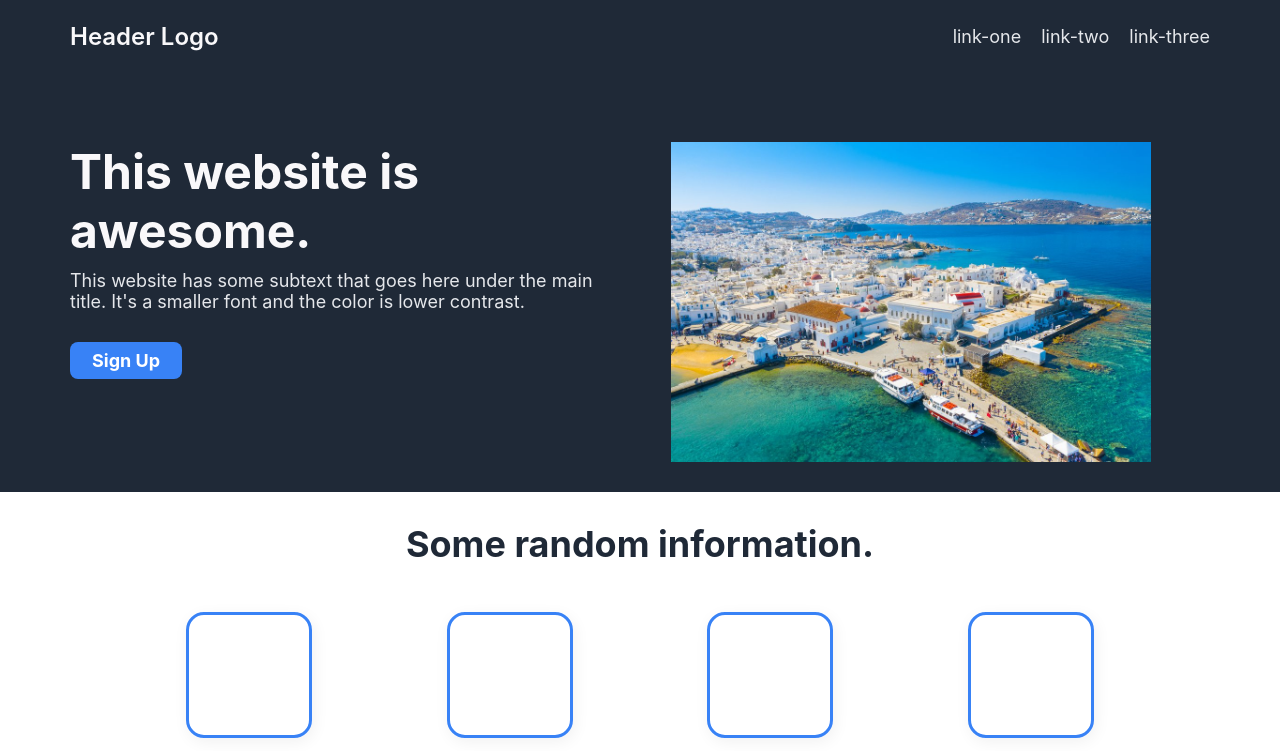
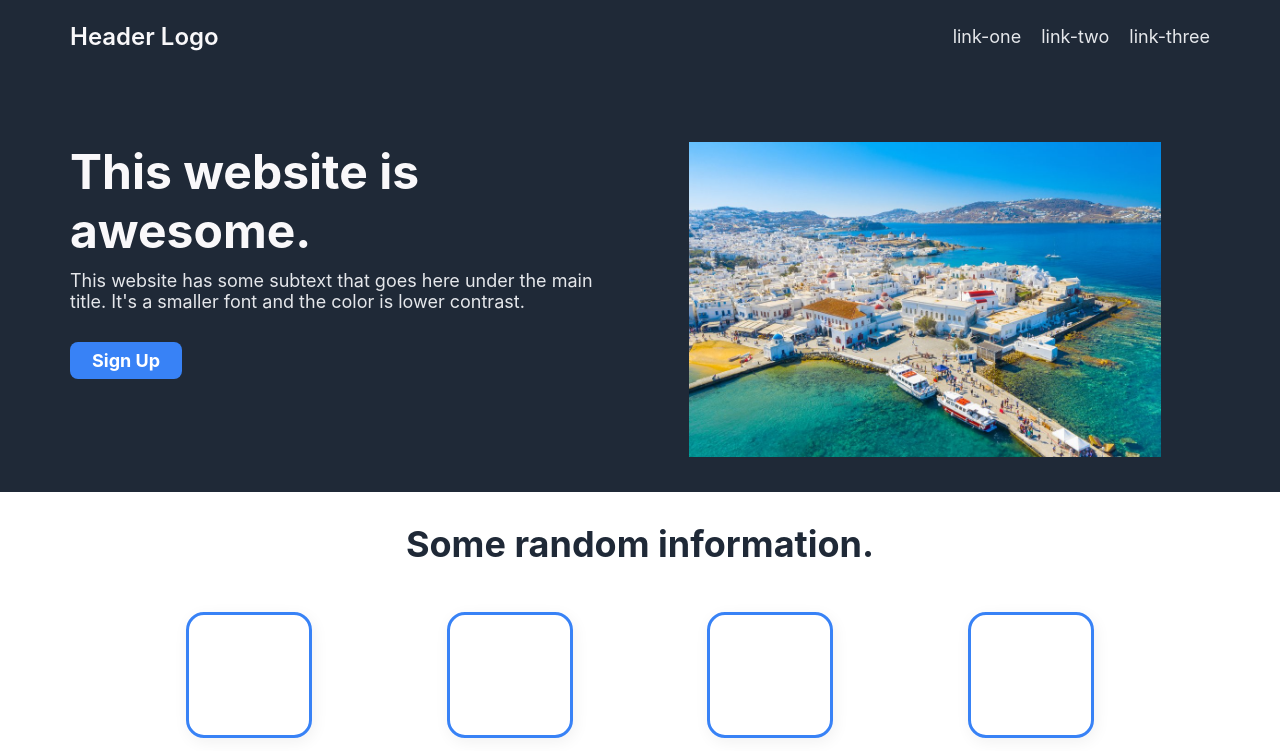
Before and after one commit to bshanz/odin_landing_page, a plain HTML site: page index.html in a window 1280 px wide. Shown: the top 751 px of the page. Drawn offline with Linux system fonts and the light colour scheme.

Commit message:
Header Image Update

```diff
--- a/styles.css
+++ b/styles.css
@@ -85,8 +85,8 @@ ul {
 
   img {
       object-fit:contain;
-      width: 598px;
-      height: 320px ;
+      width: 100%;
+      height: 90%;
   }
 
   .main-content-container-two{
```
